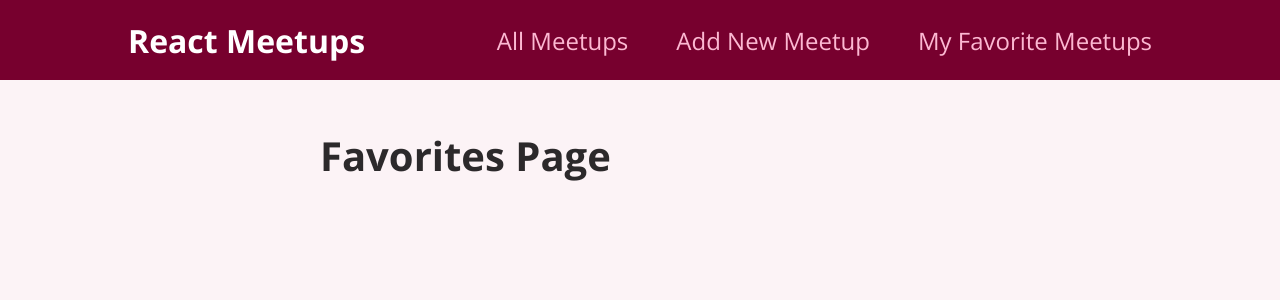
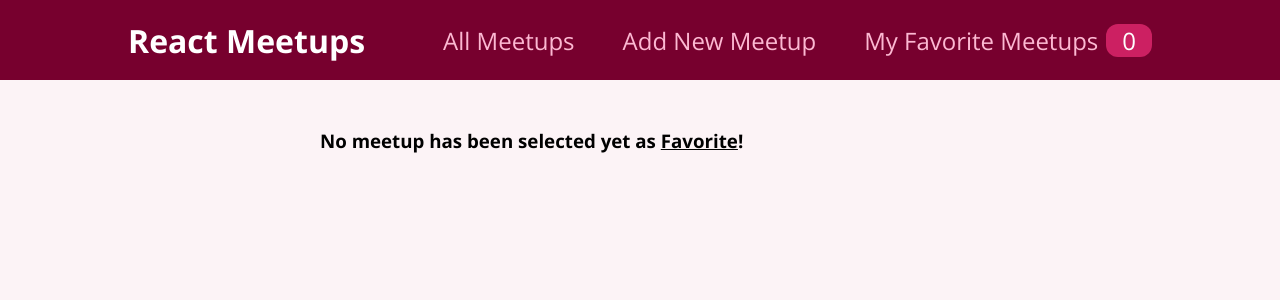
Before and after one commit to zakaria-akash/react-refresher-meetup-app, a React (Create React App) app: page /favorites in a window 1280 px wide. Shown: the top 300 px of the page. Built offline with nearby package versions, Linux system fonts and the light colour scheme.

Commit message:
showing all favorite item temporarily in the Favorite page by rebdering favorite meetups through MeetupList component; adding a badge to the header to show the total numbers of favorite items

```diff
--- a/src/components/layout/MainNavigation.js
+++ b/src/components/layout/MainNavigation.js
@@ -1,9 +1,11 @@
-import React from "react";
+import React, { useContext } from "react";
 import { Link } from "react-router-dom";
+import FavoritesContext from "../../store/favorites-context";
 
 import classes from "./MainNavigation.module.css";
 
 const MainNavigation = () => {
+  const favContext = useContext(FavoritesContext);
   return (
     <header className={classes.header}>
       <div className={classes.logo}>React Meetups</div>
@@ -16,7 +18,10 @@ const MainNavigation = () => {
             <Link to="/new-meetup">Add New Meetup</Link>
           </li>
           <li>
-            <Link to="/favorites">My Favorite Meetups</Link>
+            <Link to="/favorites">
+              My Favorite Meetups
+              <span className={classes.badge}>{favContext.totalFavorites}</span>
+            </Link>
           </li>
         </ul>
       </nav>
--- a/src/pages/Favorites.js
+++ b/src/pages/Favorites.js
@@ -1,11 +1,28 @@
-import React from "react";
+import React, { useContext } from "react";
+import FavoritesContext from "../store/favorites-context";
+import MeetupList from "../components/meetups/MeetupList";
 
 const Favorites = () => {
-  return (
-    <div>
-      <h1>Favorites Page</h1>
-    </div>
-  );
+  const favContext = useContext(FavoritesContext);
+  if (favContext.totalFavorites === 0) {
+    return (
+      <section>
+        <h3>
+          No meetup has been selected yet as{" "}
+          <strong>
+            <u>Favorite</u>!
+          </strong>
+        </h3>
+      </section>
+    );
+  } else {
+    return (
+      <section>
+        <h1>My Favorite Meetups</h1>
+        <MeetupList meetups={favContext.favorites} />
+      </section>
+    );
+  }
 };
 
 export default Favorites;
```
